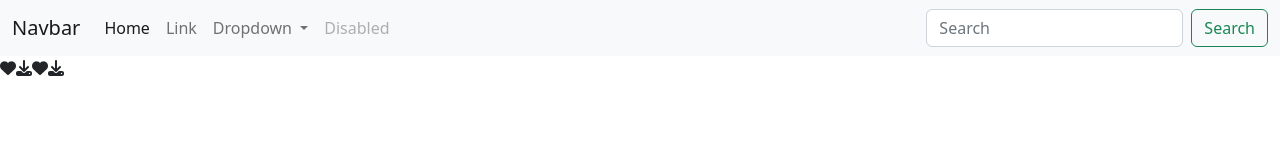
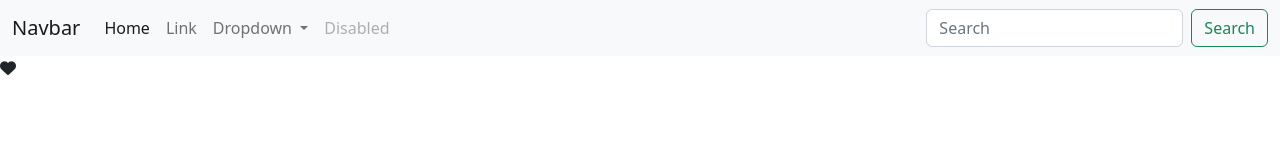
Before and after one commit to EzzatYaser99/Restaurant, an Angular app in the folder front-end/: page / in a window 1280 px wide. Shown: the top 160 px of the page. Built offline with nearby package versions, Linux system fonts and the light colour scheme.

Commit message:
install fontawsome and boostrap #1

```diff
--- a/front-end/angular.json
+++ b/front-end/angular.json
@@ -26,8 +26,8 @@
             ],
             "styles": [
               "src/styles.css",
-            "node_modules/bootstrap/dist/css/bootstrap.css",
-            "node_modules/@fortawesome/fontawesome-free/css/all.css"
+              "node_modules/bootstrap/dist/css/bootstrap.css",
+              "node_modules/@fortawesome/fontawesome-free/css/all.css"
 
             ],
             "scripts": [
--- a/front-end/src/app/app.component.html
+++ b/front-end/src/app/app.component.html
@@ -1,4 +1,3 @@
-
 <nav class="navbar navbar-expand-lg bg-light">
   <div class="container-fluid">
     <a class="navbar-brand" href="#">Navbar</a>
@@ -35,7 +34,5 @@
     </div>
   </div>
 </nav>
+
 <i class="fa-sharp fa-solid fa-heart"></i>
-<i class="fa-sharp fa-solid fa-download"></i>
-<i class="fa-sharp fa-solid fa-heart"></i>
-<i class="fa-sharp fa-solid fa-download"></i>
```
